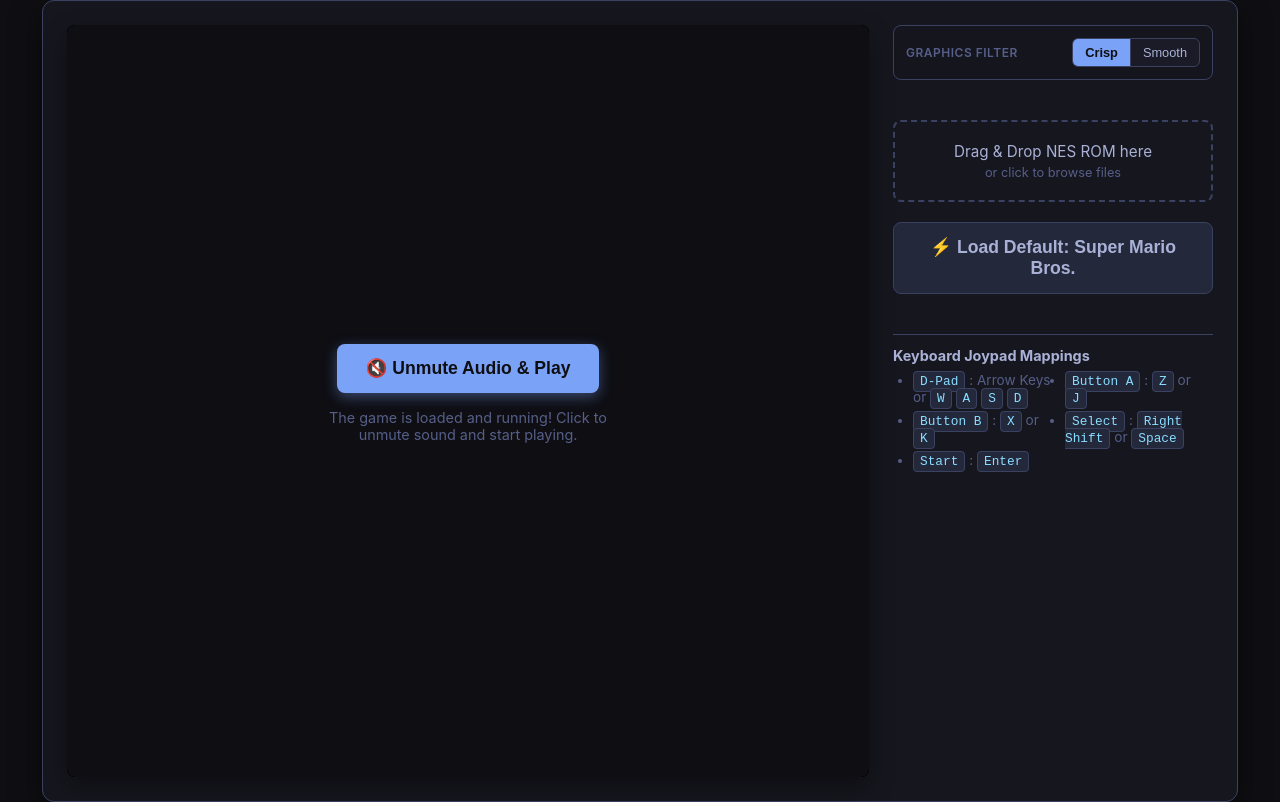
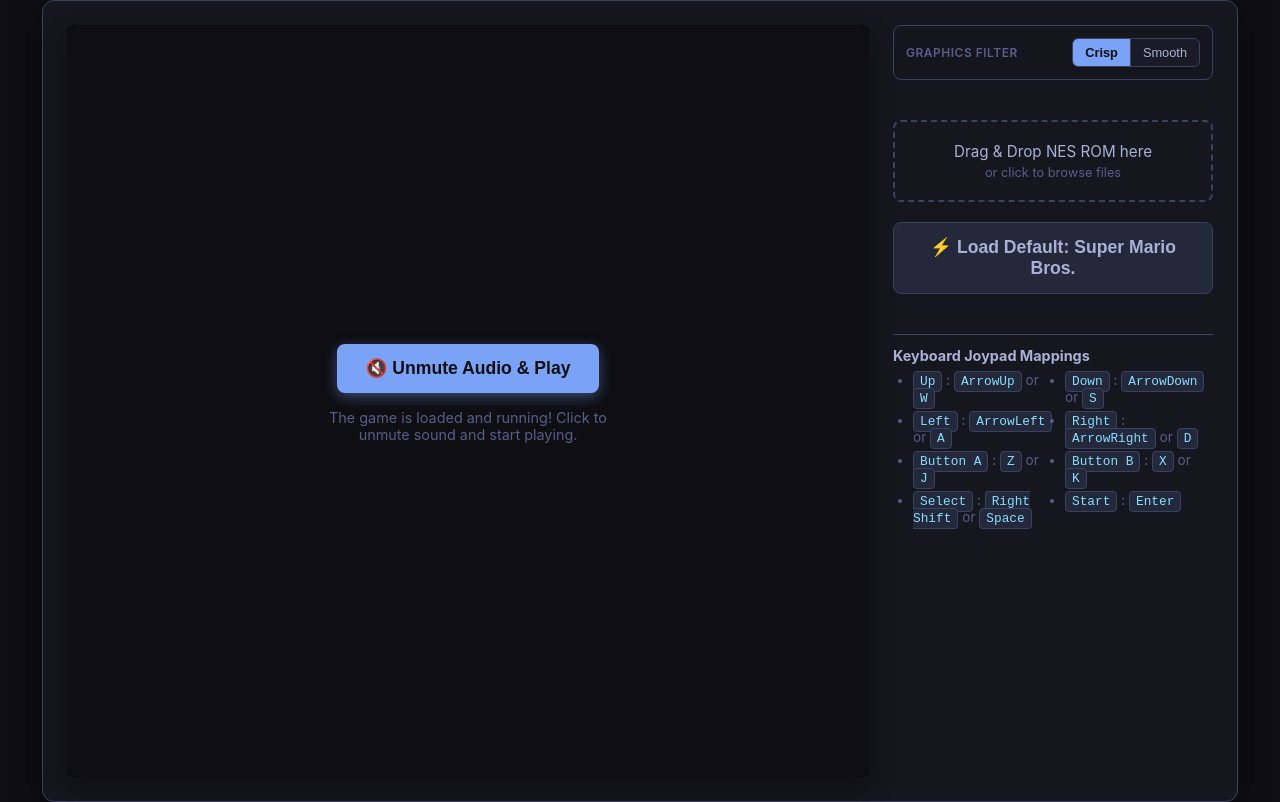
Before and after one commit to HclX/FcEmu, a website built with Vite: page static/index.html in a window 1280 px wide. Built offline with nearby package versions, Linux system fonts and the light colour scheme; no server answers.

Commit message:
Expand keyboard joypad mappings in UI to list each individual button (Up/Down/Left/Right/A/B/Select/Start) on its own grid cell for maximum readability

```diff
--- a/static/index.html
+++ b/static/index.html
@@ -334,7 +334,10 @@
             <div class="info-panel">
                 <h3>Keyboard Joypad Mappings</h3>
                 <ul>
-                    <li><span class="kbd">D-Pad</span> : Arrow Keys or <span class="kbd">W</span> <span class="kbd">A</span> <span class="kbd">S</span> <span class="kbd">D</span></li>
+                    <li><span class="kbd">Up</span> : <span class="kbd">ArrowUp</span> or <span class="kbd">W</span></li>
+                    <li><span class="kbd">Down</span> : <span class="kbd">ArrowDown</span> or <span class="kbd">S</span></li>
+                    <li><span class="kbd">Left</span> : <span class="kbd">ArrowLeft</span> or <span class="kbd">A</span></li>
+                    <li><span class="kbd">Right</span> : <span class="kbd">ArrowRight</span> or <span class="kbd">D</span></li>
                     <li><span class="kbd">Button A</span> : <span class="kbd">Z</span> or <span class="kbd">J</span></li>
                     <li><span class="kbd">Button B</span> : <span class="kbd">X</span> or <span class="kbd">K</span></li>
                     <li><span class="kbd">Select</span> : <span class="kbd">Right Shift</span> or <span class="kbd">Space</span></li>
```
